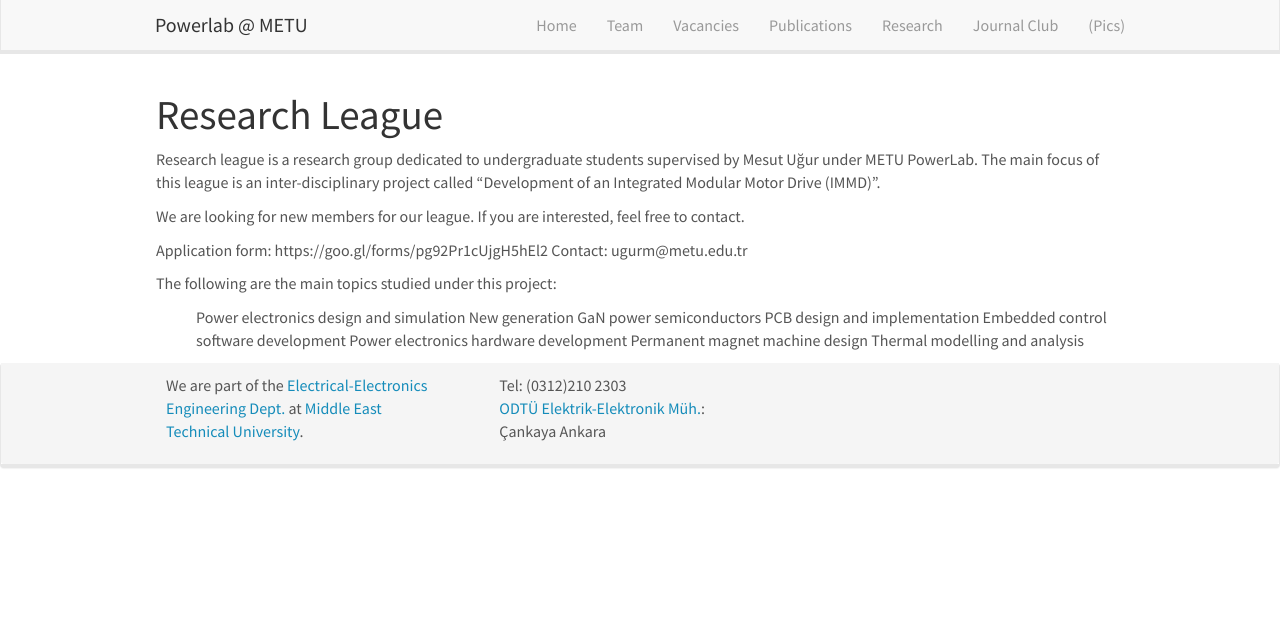
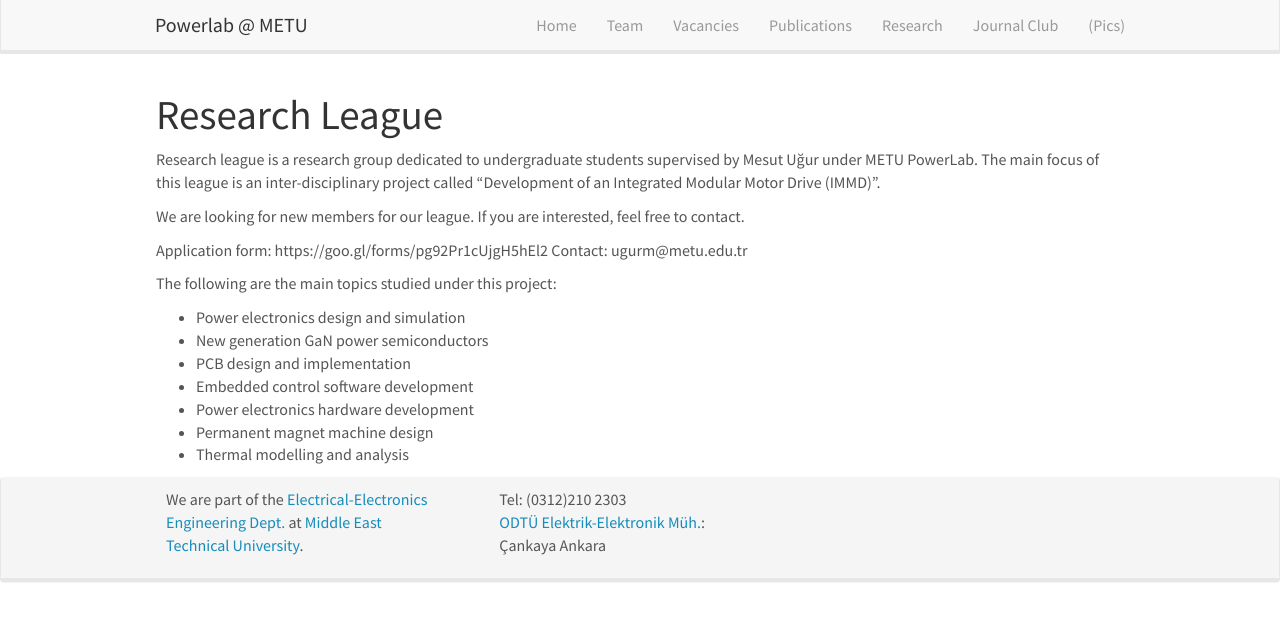
Before and after one commit to odtu/odtu.github.io, a Jekyll site: the page built from _pages/research.md, in a window 1280 px wide. Shown: the top 621 px of the page. Built offline with Jekyll 4.4.1, drawn with Linux system fonts in a browser that asks for light colours; nearby versions of some CDN libraries.

Commit message:
markdown edited

```diff
--- a/_pages/research.md
+++ b/_pages/research.md
@@ -15,12 +15,11 @@
 Contact: ugurm@metu.edu.tr
 
 The following are the main topics studied under this project:
-<ul>
-Power electronics design and simulation
-New generation GaN power semiconductors
-PCB design and implementation
-Embedded control software development
-Power electronics hardware development
-Permanent magnet machine design
-Thermal modelling and analysis
-</ul>
+
+* Power electronics design and simulation
+* New generation GaN power semiconductors
+* PCB design and implementation
+* Embedded control software development
+* Power electronics hardware development
+* Permanent magnet machine design
+* Thermal modelling and analysis
```
